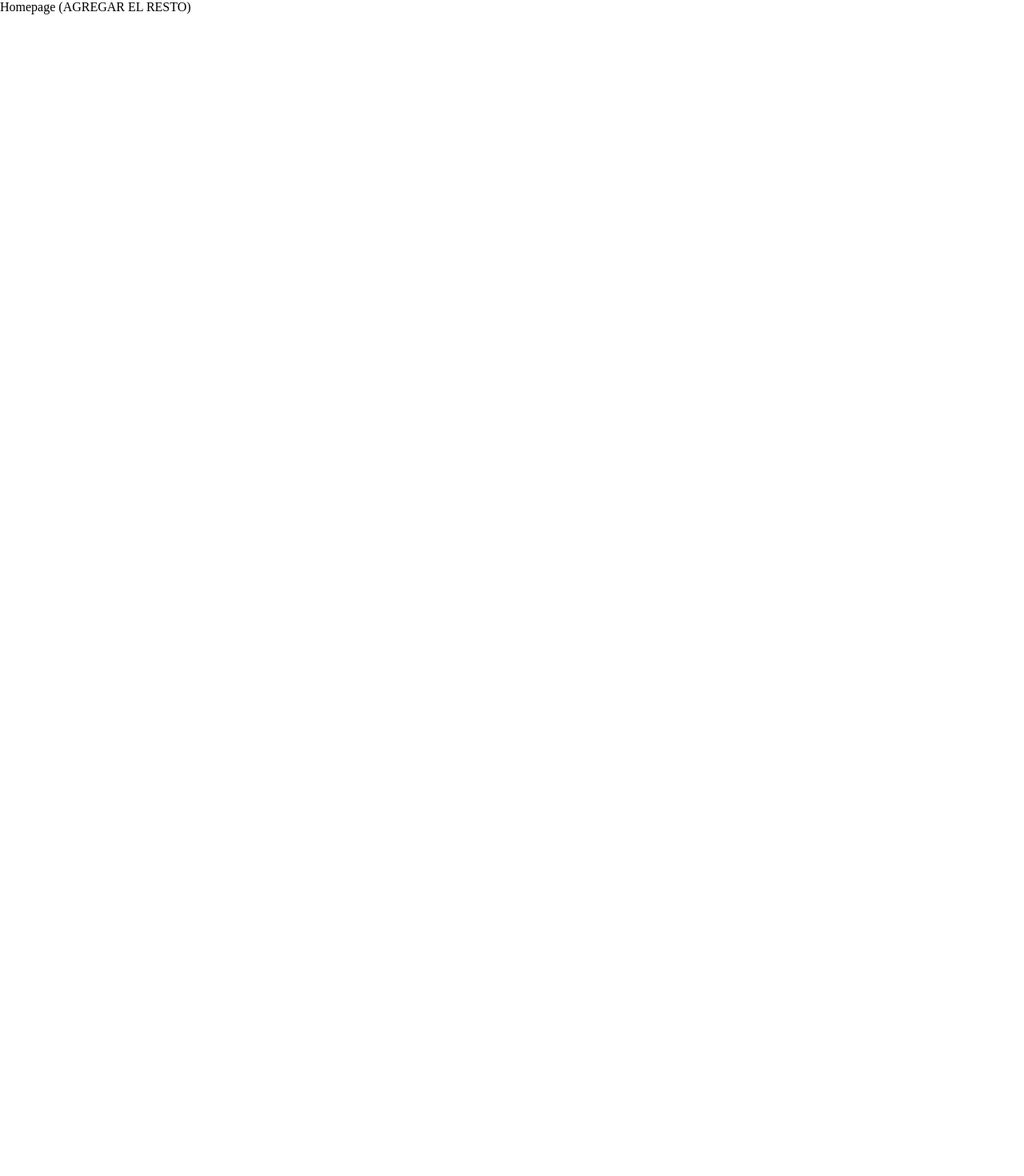
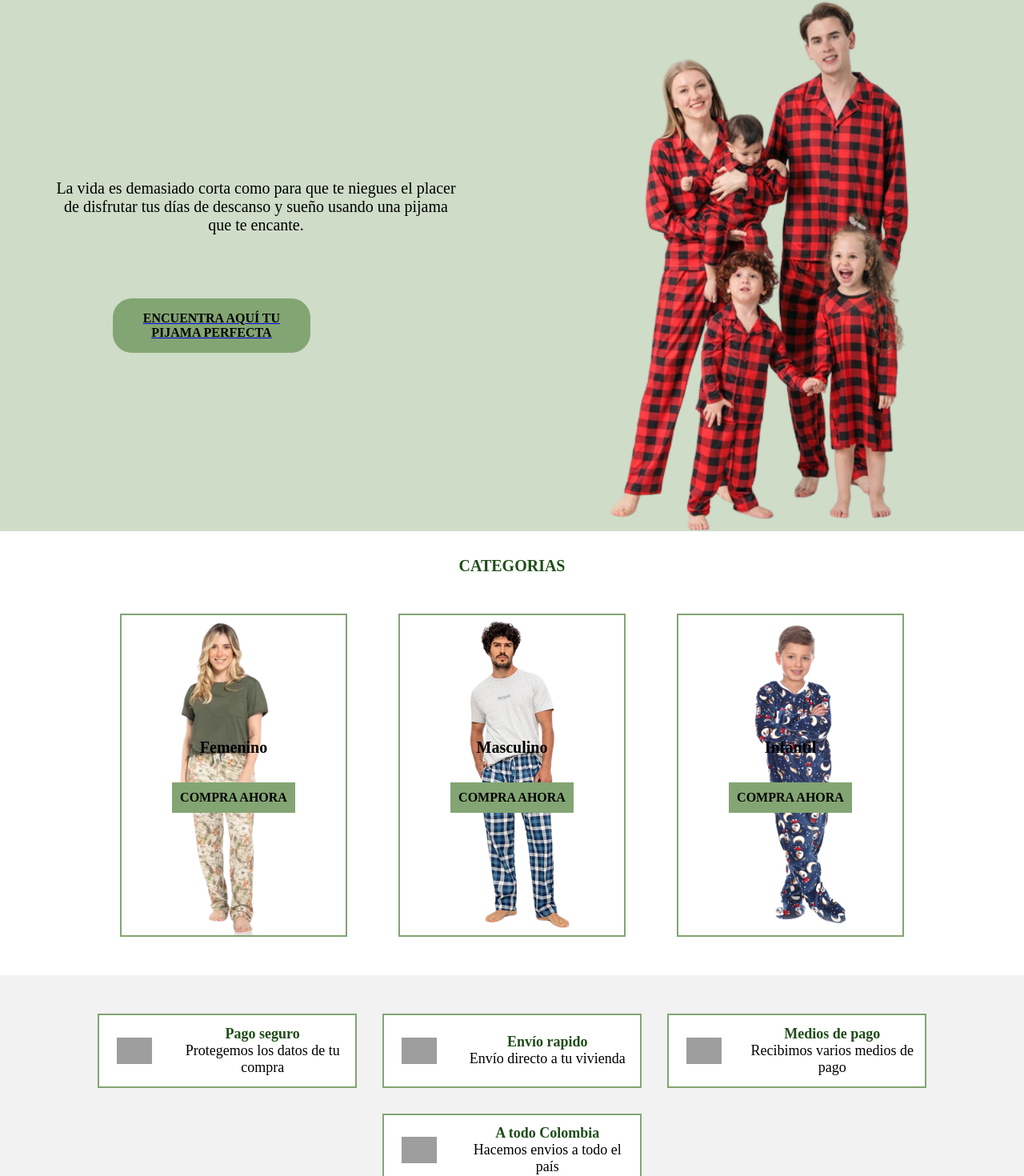
Before and after one commit to CatalinaVegaL/Pijamas_Api, a React (Create React App) app: page / in a window 1280 px wide. Shown: the part 136-1606 px from the top of the page at 80% size. Before the commit the page ends 800 px from the top, so only its background shows below. Built offline with nearby package versions, Linux system fonts and the light colour scheme; grey boxes are pictures that could not be loaded; some icons are missing; a web font is replaced by a local one.

Commit message:
Homepage terminada y comentada

```diff
--- /dev/null
+++ b/src/Components/Benefits/BenefitsItem.jsx
@@ -0,0 +1,60 @@
+import styled from "styled-components";
+
+//------------------------------------  STYLES  ------------------------------------//
+const Container = styled.div`
+    width: 40vh;
+    border: 2px solid #83a573;
+    margin: 2vh 2vh;
+    display: flex;
+    align-items: center;
+    justify-content: center;
+    background-color: white;
+`;
+
+const ContainerImg = styled.div`
+    width: 30%;
+    display: flex;
+    align-items: center;
+    justify-content: center;
+`;
+
+const Image = styled.img`
+    width: 50%;
+`;
+
+const Cont = styled.div`
+    width: 70%;
+    display: flex;
+    flex-direction: column;
+    align-items: center;
+    justify-content: center;
+    text-align: center;
+    font-size: clamp(10px, 1.5vh, 100px);
+    padding: 4%;
+`;
+
+const Title = styled.h1`
+    color: #1f4d18;
+`;
+
+const Desc = styled.h1`
+    font-weight: normal;
+`;
+
+//------------------------------------  COMPONENT DEVELOPMENT  ------------------------------------//
+const BenefitsItem = ({ item }) => {
+     //Return of the function
+    return (
+        <Container>
+            <ContainerImg>
+                <Image src={item.img} />
+            </ContainerImg>
+            <Cont>
+                <Title>{item.title}</Title>
+                <Desc>{item.desc}</Desc>
+            </Cont>
+        </Container>
+    );
+};
+
+export default BenefitsItem;
--- /dev/null
+++ b/src/Components/Benefits/BenefitsList.jsx
@@ -0,0 +1,26 @@
+import React from "react";
+import styled from "styled-components";
+import { benefits } from "../../data";
+import BenefitsItem from "./BenefitsItem";
+
+//------------------------------------  STYLES  ------------------------------------//
+const Container = styled.div`
+  background-color: #e5e5e57f;
+  display: flex;
+  flex-wrap: wrap;
+  justify-content: center;
+  padding: 4vh 0;
+`;
+
+//------------------------------------  COMPONENT DEVELOPMENT  ------------------------------------//
+const Benefits = () => {
+  return (
+    <Container>
+        {benefits.map((item)=> (
+          <BenefitsItem item={item} key={item.id} />
+        ))}
+    </Container>
+  );
+};
+
+export default Benefits;
--- a/src/Components/Cart/Cart.jsx
+++ b/src/Components/Cart/Cart.jsx
@@ -118,26 +118,33 @@ export const Cart = () => {
     const [total] = value.total;
 
     //Function to reduce quantity of products
-    const rest = () => {
-        carrito.forEach(item=>{
-                item.cantidad===1 ? item.cantidad = 1: item.cantidad -=1;
+    const rest = id =>{
+      carrito.forEach(item =>{
+        if(item.id === id){
+          item.cantidad === 1 ? item.cantidad = 1: item.cantidad -=1;
+        }
         setCarrito([...carrito])
       })
     }
 
     //Function to increase quantity of products
-    const sum = () => {
-        carrito.forEach(item=>{
+    const sum = id =>{
+      carrito.forEach(item =>{
+        if(item.id === id){
           item.cantidad +=1;
+        }
         setCarrito([...carrito])
       })
     }
 
     //Product remove function
-    const removeProduct = () => {
-        if(window.confirm("¿Desea eliminar el producto?")) {
-            carrito.forEach((index) => {
-                    carrito.splice (index)
+    const removeProduct = id =>{
+      if(window.confirm("¿Quieres suspender el producto?")){
+        carrito.forEach((item, index)=>{
+          if(item.id === id){
+            item.cantidad = 1;
+            carrito.splice(index, 1)
+          }
         })
         setCarrito([...carrito])
       }
@@ -148,7 +155,7 @@ export const Cart = () => {
         <Cars>
             <Car>
 
-              //Return message in case the shopping cart is empty
+              {/* //Return message in case the shopping cart is empty */}
                 {carrito.length === 0 ? (
                     <h2
                         style={{
@@ -160,7 +167,7 @@ export const Cart = () => {
                     </h2>
                 ) : (
                     <>
-                    //Function that is in charge of traversing the data of the products and materializing them
+                    {/* //Function that is in charge of traversing the data of the products and materializing them */}
                         {carrito.map((product) => (
                             <CarContainer>
                                 <Image src={product.image} key={product.id} />
@@ -185,7 +192,7 @@ export const Cart = () => {
                 <TotalCar>Valor total de la compra: $ {total}</TotalCar>
             </Car>
 
-            //Button that redirects to WhatsApp to complete the purchase with the direct seller
+            {/* //Button that redirects to WhatsApp to complete the purchase with the direct seller */}
             <Button>Realizar el pago</Button>
         </Cars>
     );
--- /dev/null
+++ b/src/Components/Categories/CategoryItem.jsx
@@ -0,0 +1,71 @@
+import styled from "styled-components";
+import { BrowserRouter as Router, Link } from "react-router-dom";
+
+//------------------------------------  STYLES  ------------------------------------//
+const Container = styled.div`
+    width: 35vh;
+    height: 50vh;
+    border: 2px solid #83a573;
+    text-align: center;
+    font-weight: bold;
+    position: relative;
+    margin: 2vh 4vh;
+    font-size: clamp(10px, 2vh, 100px);
+    transition: all 0.5s ease;
+    &:hover {
+        background-color: #e9f5f5;
+        transform: scale(1.05);
+    }
+`;
+
+const Image = styled.img`
+    width: 100%;
+    height: 100%;
+    object-fit: cover;
+`;
+
+const Info = styled.div`
+    position: absolute;
+    top: 0;
+    left: 0;
+    width: 100%;
+    height: 100%;
+    display: flex;
+    flex-direction: column;
+    align-items: center;
+    justify-content: center;
+`;
+
+const Title = styled.h1`
+    margin: 2vh;
+    font-size: clamp(10px, 2.5vh, 100px);
+    color: black;
+`;
+
+const Button = styled.button`
+    border: none;
+    padding: 10px;
+    background-color: #83a573;
+    color: #000000;
+    cursor: pointer;
+    font-weight: 600;
+    margin: 2vh;
+    font-size: clamp(10px, 2vh, 100px);
+`;
+
+//------------------------------------  COMPONENT DEVELOPMENT  ------------------------------------//
+const CategoryItem = ({ item }) => {
+    return (
+        <Container>
+            <Link to={`/products/${item.category}`}>
+                <Image src={item.img} />
+                <Info>
+                    <Title>{item.title}</Title>
+                    <Button>COMPRA AHORA</Button>
+                </Info>
+            </Link>
+        </Container>
+    );
+};
+
+export default CategoryItem;
--- /dev/null
+++ b/src/Components/Categories/CategoryList.jsx
@@ -0,0 +1,41 @@
+import React from "react";
+import styled from "styled-components";
+import { categories } from "../../data";
+import CategoryItem from "./CategoryItem";
+
+//------------------------------------  STYLES  ------------------------------------//
+const Container = styled.div`
+    padding: 4vh 0;
+`;
+
+const Title = styled.div`
+    display: flex;
+    padding-bottom: 4vh;
+    justify-content: center;
+    text-align: center;
+    font-weight: bold;
+    color: #1F4D18;
+    font-size:clamp(10px, 2.5vh, 100px);
+`;
+
+const Category = styled.div`
+    display: flex;
+    flex-wrap: wrap;
+    justify-content: center;
+`;
+
+//------------------------------------  COMPONENT DEVELOPMENT  ------------------------------------//
+const Categories = () => {
+    return (
+        <Container>
+            <Title> CATEGORIAS</Title>
+            <Category>
+                {categories.map((item) => (
+                    <CategoryItem item={item} key={item.id} />
+                ))}
+            </Category>
+        </Container>
+    );
+};
+
+export default Categories;
--- a/src/Components/Home/Homepage.jsx
+++ b/src/Components/Home/Homepage.jsx
@@ -1,10 +1,15 @@
 import React from 'react'
-//------------------------------------  STYLES  ------------------------------------//
+import Benefits from '../Benefits/BenefitsList'
+import Categories from '../Categories/CategoryList'
+import Prom from '../Prom/Prom'
 
-
-
+//------------------------------------  COMPONENT DEVELOPMENT  ------------------------------------//
 export const Home = () => {
   return (
-    <div>Homepage (AGREGAR EL RESTO)</div>
+    <div>
+      <Prom></Prom>
+      <Categories></Categories>
+      <Benefits></Benefits>
+    </div>
   )
 }
--- /dev/null
+++ b/src/Components/Prom/Prom.jsx
@@ -0,0 +1,79 @@
+import React from "react";
+import styled from "styled-components";
+import Family from "../../Resources/H_Family.png";
+import { BrowserRouter as Router, Switch, Route, Link } from "react-router-dom";
+
+//------------------------------------  STYLES  ------------------------------------//
+const Container = styled.div`
+    height: 83vh;
+    display: Flex;
+    align-items: center;
+    background-color: #83a57364;
+`;
+
+const ContainerLeft = styled.div`
+    height: 100%;
+    flex: 1;
+    display: Flex;
+    flex-direction: column;
+    align-items: center;
+    justify-content: center;
+    text-align: center;
+`;
+
+const Description = styled.div`
+    margin-bottom: 10vh;
+    width: 80%;
+    font-size: clamp(10px, 2.5vh, 100px);
+`;
+
+const Botton = styled.div`
+    display: Flex;
+    align-items: center;
+    justify-content: space-around;
+    background-color: #83a573;
+    width: 60%;
+    border-radius: 3vh;
+    cursor: pointer;
+    hyphens: auto;
+    padding: 2vh;
+    font-weight: 600;
+    font-size: clamp(10px, 2vh, 100px);
+    color: black;
+`;
+
+const ContainerRight = styled.div`
+    height: 100%;
+    flex: 1;
+    //z-index: -1;
+`;
+
+const Image = styled.img`
+    object-fit: cover;
+    object-position: center top;
+    width: 100%;
+    height: 100%;
+`;
+
+//------------------------------------  COMPONENT DEVELOPMENT  ------------------------------------//
+const Prom = () => {
+    return (
+        <Container>
+            <ContainerLeft>
+                <Description>
+                    La vida es demasiado corta como para que te niegues el placer de
+                    disfrutar tus días de descanso y sueño usando una pijama que te
+                    encante.
+                </Description>
+                <Link to={``}>
+                    <Botton>ENCUENTRA AQUÍ TU PIJAMA PERFECTA</Botton>
+                </Link>
+            </ContainerLeft>
+            <ContainerRight>
+                <Image src={Family} />
+            </ContainerRight>
+        </Container>
+    );
+};
+
+export default Prom;
--- a/src/data.js
+++ b/src/data.js
@@ -1,32 +1,27 @@
 //Data from the categories component located on the Homepage
-export const categories = {
-  status: "success",
-  items:[
+export const categories = [
   {
     id: 1,
-      img:"../ResourcesImg/Female_Category.png",
+    img:require("../src/Resources/Female_Category.png"),
     title: "Femenino",
     category: "Femenino",
   },
   {
       id: 2,
-        img:"../ResourcesImg/Male_Category.png",
+      img:require("../src/Resources/Male_Category.png"),
       title: "Masculino",
       category: "Masculino",
   },
   {
       id: 3,
-        img:"../ResourcesImg/Childish_Category.png",
+      img:require("../src/Resources/Childish_Category.png"),
       title: "Infantil",
       category: "Infantil",
   },
-  ]
-}
+];
 
 //Data of the benefits component located on the Homepage
-export const benefits = {
-  status: "success",
-  items:[
+export const benefits = [
   {
     id: 1,
     img:"../ResourcesImg/Shield.svg",
@@ -51,8 +46,7 @@ export const benefits = {
     title: "A todo Colombia",
     desc: "Hacemos envios a todo el país",
   },
-  ]
-}
+];
 
 //Sales product data
 export const Data = {
```
Lines whose indentation alone changed are shown as unchanged.
